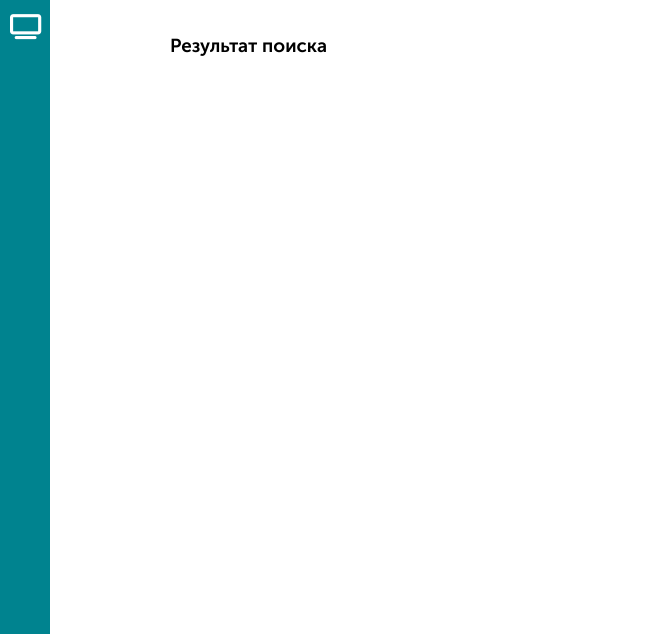
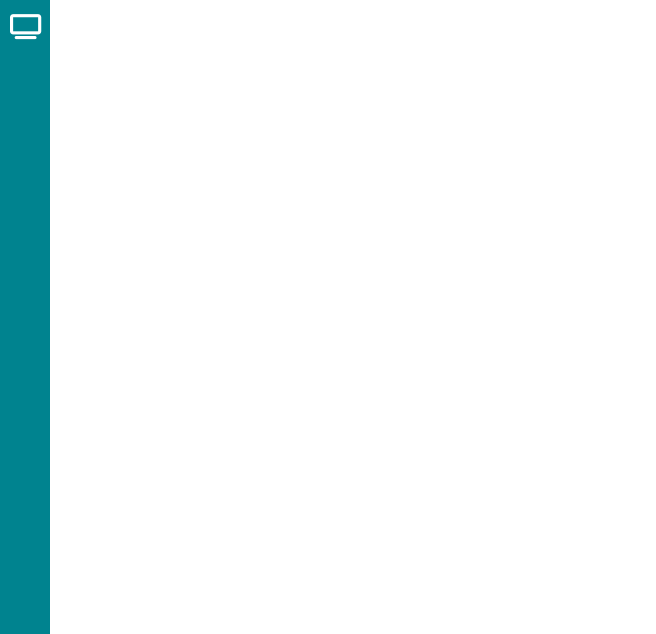
Before and after one commit to 3xter99/netclicks, a plain HTML site: page index.html in a window 1280 px wide. Shown: the part 166-800 px from the top of the page, without its empty margins (0-656 px from the left). Drawn offline with Linux system fonts and the light colour scheme.

```diff
--- a/index.html
+++ b/index.html
@@ -97,7 +97,7 @@
 <main>
     <div class="container">
         <section class="tv-shows">
-            <h3 class="tv-shows__head">Результат поиска</h3>
+            <h3 class="tv-shows__head"></h3>
             <ul class="tv-shows__list">
             </ul>
         </section>
```
